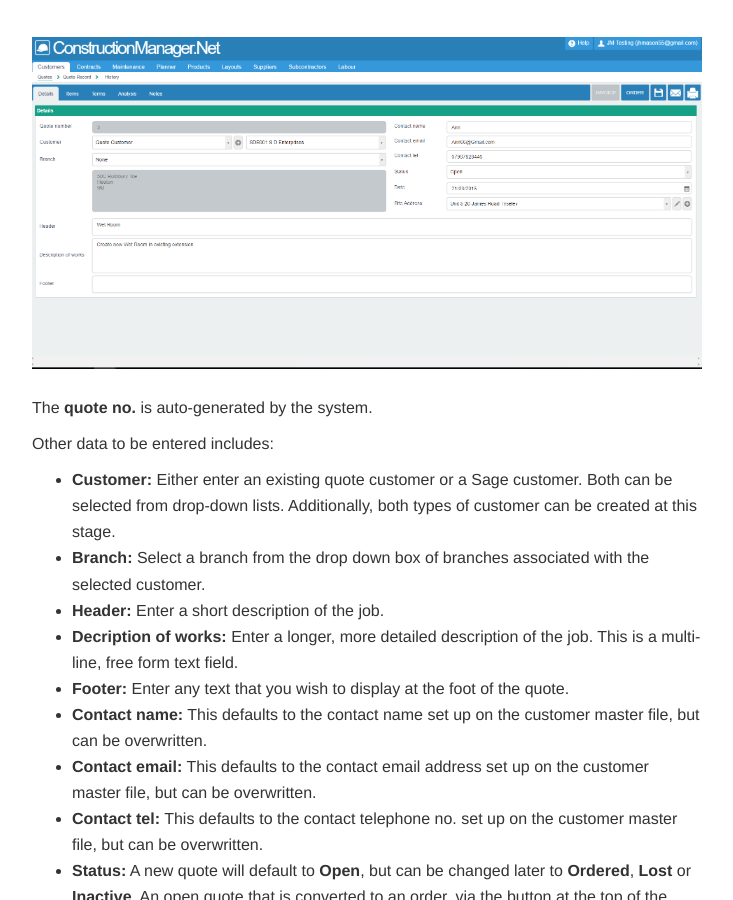
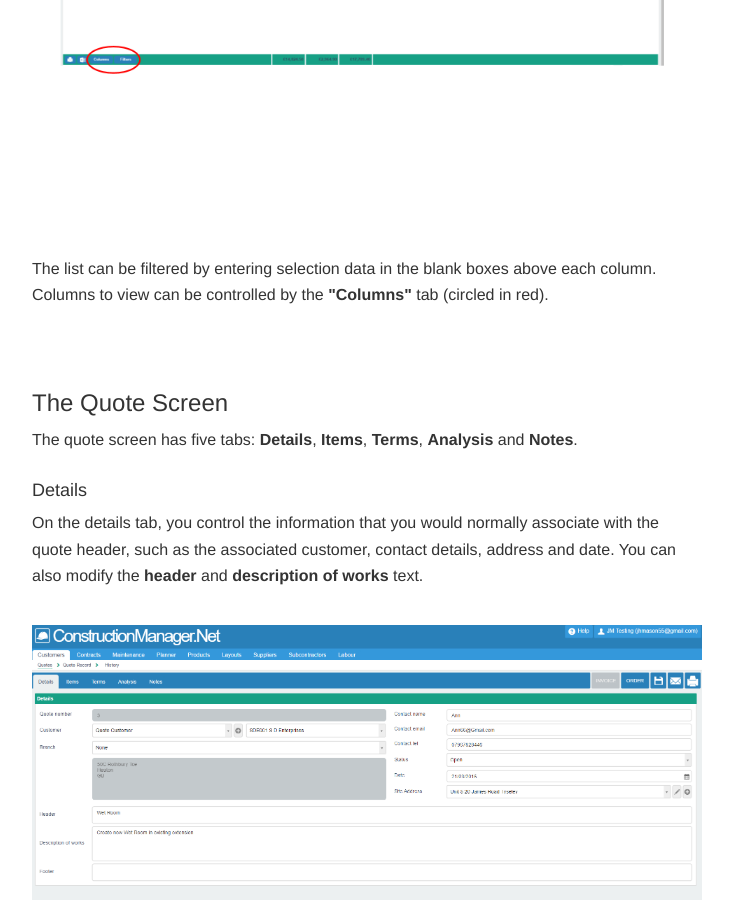
Before and after one commit to JNCSolutions/ConstructionManagerDocs, a Jekyll site: the page built from quotes.html, in a window 1280 px wide and 900 px high, scrolled down 1458 px. Shown: the whole window, without its empty margins (273-1006 px from the left). Built offline with Jekyll 4.4.1, drawn with Linux system fonts in a browser that asks for light colours.

Commit message:
Update quotes.html

```diff
--- a/quotes.html
+++ b/quotes.html
@@ -59,6 +59,12 @@ title: Quotes
         <li>Export the list as a spreadsheet</li>
       </ul>
     </p>
+    <br>
+      <img src="img/Quotes_List.PNG" style="width: 100%;">
+    <br>
+    <p>The list can be filtered by entering selection data in the blank boxes above each column.
+        Columns to  view can be controlled by the <b>"Columns"</b> tab (circled in red).</p>
+    <br>
   </div>
 
   <div id="the-quote-screen" class="col-lg-12">
```
